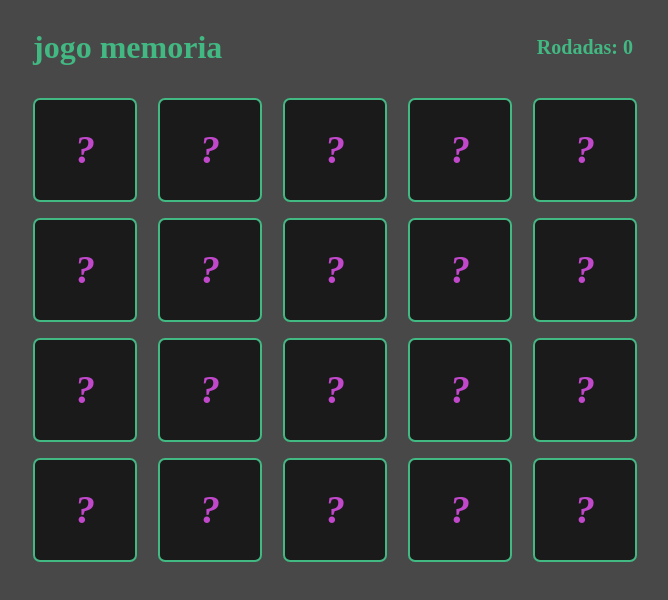
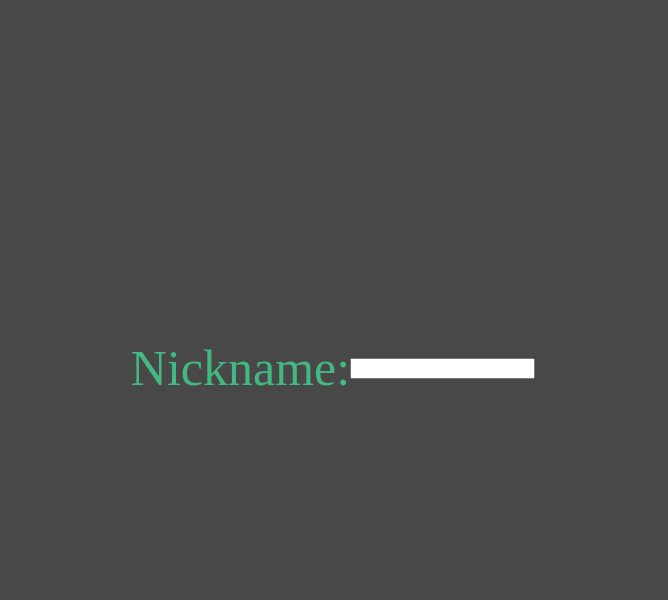
Before and after one commit to Jompa14/jogo-memoria, a Vue app: page / in a window 1280 px wide. Shown: the top 600 px of the page, without its empty margins (307-975 px from the left). Built offline with nearby package versions, Linux system fonts and the light colour scheme.

Commit message:
Nickname: data biding + localstorage ok

```diff
--- a/src/components/TabuleiroCartas.vue
+++ b/src/components/TabuleiroCartas.vue
@@ -1,7 +1,24 @@
 <template lang="html">
-    <div class="jogo">
+    <div class="div-pai">
+        <div
+            v-if="nick === ''"
+            class="nickname"
+        >
+            <label for="nick">Nickname:</label>
+            <input
+                v-model.lazy="nick"
+                type="text"
+                name="nick"
+                value=""
+            >
+        </div>
+
+        <div
+            v-else
+            class="jogo"
+        >
             <div class="painel">
-            <h1>jogo memoria</h1>
+                <p>{{nick}}</p>
                 <p>Rodadas: {{contador}}</p>
             </div>
             <div id="tabuleiro">
@@ -11,6 +28,7 @@
                     :valorCarta="carta"
                     @fuiClicado="viraAsCartinhas"
                 />
+            </div>
         </div>
     </div>
 </template>
@@ -39,7 +57,18 @@ export default {
     data: () => ({
         cartas: [],
         contador: 0,
+        nick: '',
     }),
+    mounted() {
+        if (localStorage.nick) {
+            this.nick = localStorage.nick;
+        }
+    },
+    watch: {
+        nick(newNick) {
+            localStorage.nick = newNick;
+        }
+    },
     methods: {
         viraAsCartinhas(carta) {
             carta.praCima = !carta.praCima;
@@ -76,11 +105,12 @@ export default {
 </script>
 
 <style lang="css" scoped>
-    #tabuleiro {
+    .nickname {
         display: flex;
-        flex-wrap: wrap;
-        justify-content: space-between;
-        margin: 0 190px;
+        justify-content: center;
+        align-items: center;
+        height: 90vh;
+        font-size: 50px;
     }
     .painel {
         display: flex;
@@ -92,4 +122,10 @@ export default {
         font-size: 20px;
         font-weight: bold;
     }
+    #tabuleiro {
+        display: flex;
+        flex-wrap: wrap;
+        justify-content: space-between;
+        margin: 0 190px;
+    }
 </style>
```
Lines whose indentation alone changed are shown as unchanged.
